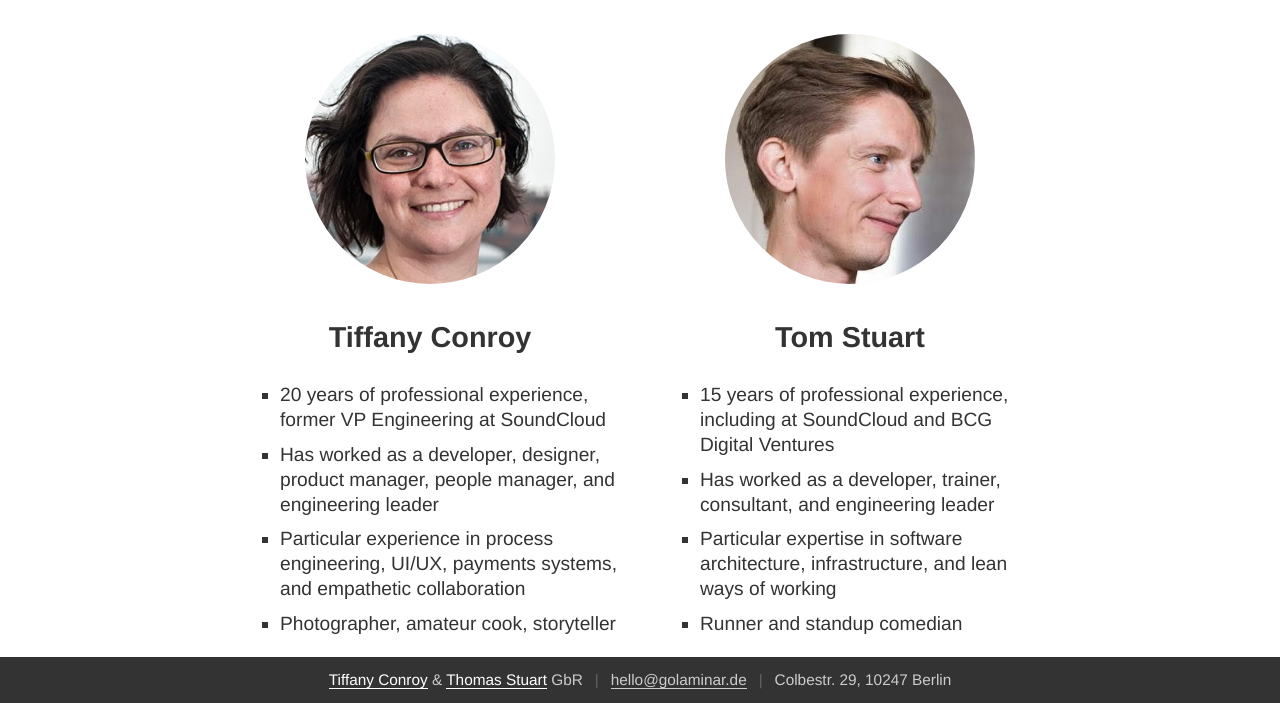
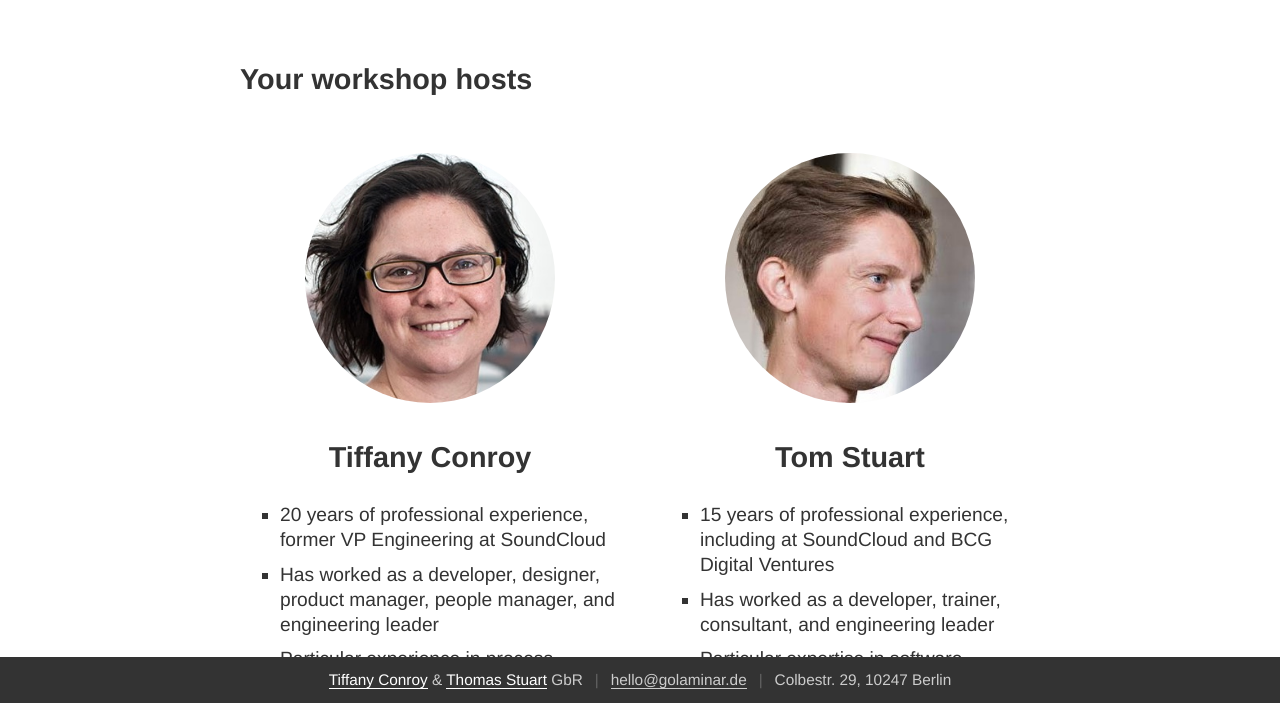
Before and after one commit to golaminar/golaminar.github.io, a Jekyll site: the page built from workshops/agile-principles.html, in a window 1280 px wide and 900 px high, scrolled down 2727 px, cut to the strip 197-900 px from the top of the window. Built offline with Jekyll 4.4.1, drawn with Linux system fonts in a browser that asks for light colours; a script that is not in the unit is left out.

Commit message:
Add title for our bios

```diff
--- a/workshops/agile-principles.html
+++ b/workshops/agile-principles.html
@@ -148,6 +148,12 @@ description: Most agile training is focussed on a set of techniques. In this 2-d
     </div>
   </section>
 
+  <section class="page">
+    <div>
+      <h2>Your workshop hosts</h2>
+    </div>
+  </section>
+
   {% include about-us.html %}
   {% include footer.html %}
 </body>
```
